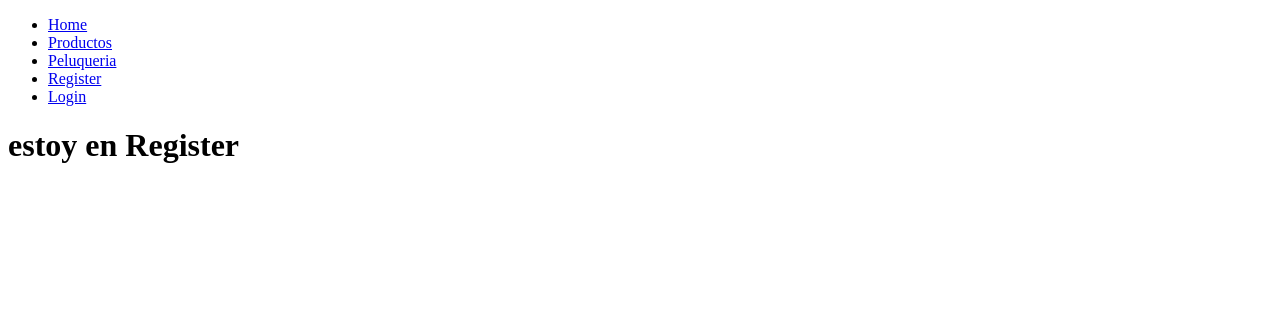
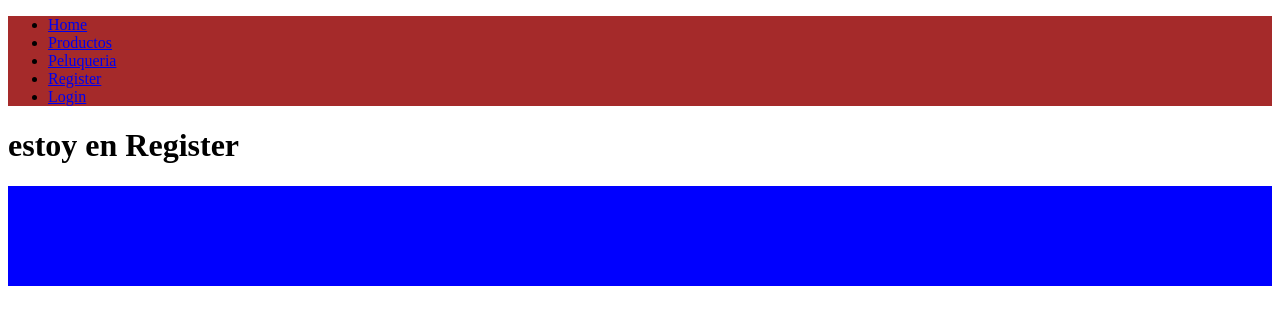
Before and after one commit to nestormartinluna/tpomascotas.github.io, a plain HTML site: page views/Register.html in a window 1280 px wide. Drawn offline with Linux system fonts and the light colour scheme.

Commit message:
agregamos link de estilos

```diff
--- a/views/Register.html
+++ b/views/Register.html
@@ -4,6 +4,7 @@
 	<meta charset="UTF-8">
 	<meta http-equiv="X-UA-Compatible" content="IE=edge">
 	<meta name="viewport" content="width=device-width, initial-scale=1.0">
+	<link rel=StyleSheet href="estilo.css">
 	<title>Document</title>
 </head>
 <body>
--- a/views/estilo.css
+++ b/views/estilo.css
@@ -8,4 +8,5 @@ footer{
 }
 .navbar{
     text-align: center;
+
 }
```
Also changed, not shown: views/Login.html (+1 -0 lines), views/Peluqueria.html (+1 -0 lines), views/Productos.html (+1 -1 lines).
